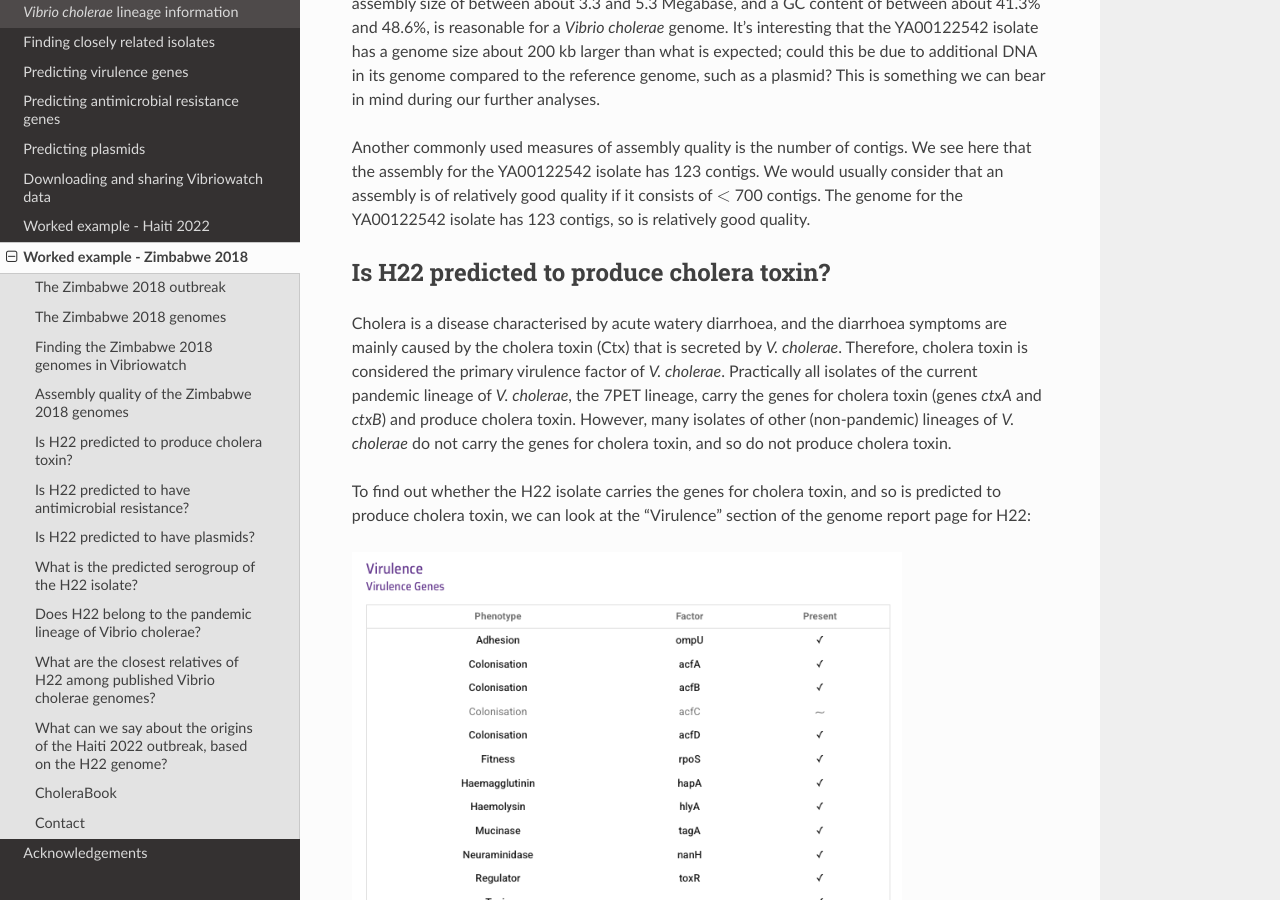
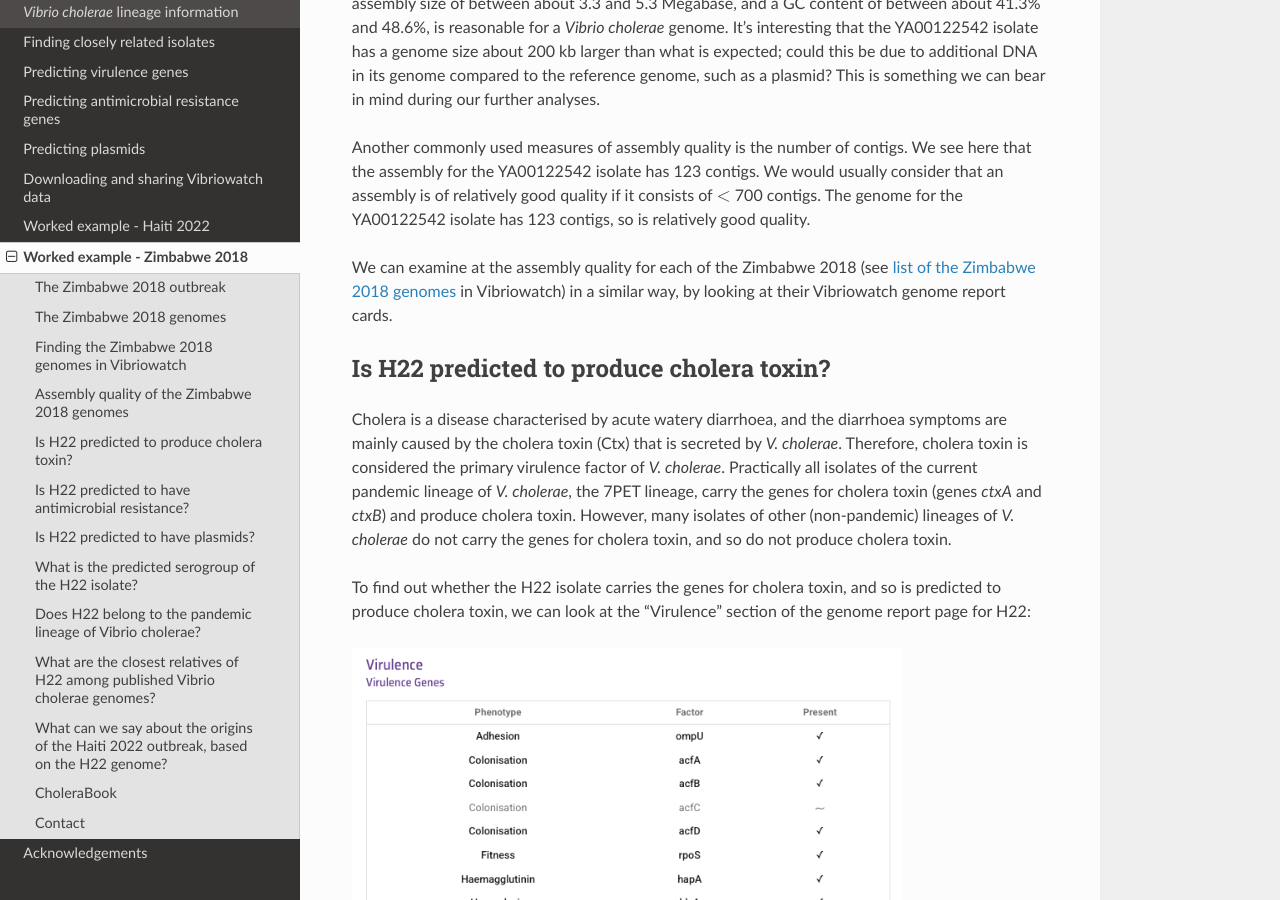
Before and after one commit to avrilcoghlan/vibriowatch, a Sphinx documentation site: the page built from docs/source/zimbabwe2018.rst, in a window 1280 px wide and 900 px high, scrolled down 3417 px. Built offline with Sphinx 7.4.7 and the Read the Docs theme 3.1.0, drawn with Linux system fonts in a browser that asks for light colours.

Commit message:
Update zimbabwe2018.rst

```diff
--- a/docs/source/zimbabwe2018.rst
+++ b/docs/source/zimbabwe2018.rst
@@ -98,6 +98,10 @@ DNA in its genome compared to the reference genome, such as a plasmid? This is s
 Another commonly used measures of assembly quality is the number of contigs. We see here that the assembly for the YA00122542 isolate has 123 contigs.
 We would usually consider that an assembly is of relatively good quality if it consists of :math:`<` 700 contigs.
 The genome for the YA00122542 isolate has 123 contigs, so is relatively good quality.
+
+We can examine at the assembly quality for each of the Zimbabwe 2018 (see `list of the Zimbabwe 2018 genomes`_ in Vibriowatch) in a similar way, by looking at their Vibriowatch genome report cards.
+
+.. _list of the Zimbabwe 2018 genomes: https://pathogen.watch/genomes/all?collection=e3l0zdw22pbb-vibriowatch-collection-mashe-et-al-2020&organismId=666
 
 Is H22 predicted to produce cholera toxin?
 ------------------------------------------
```
